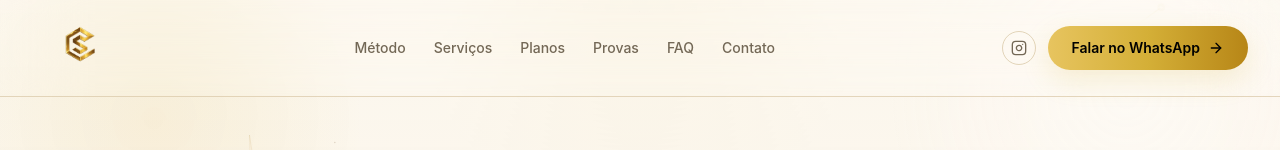
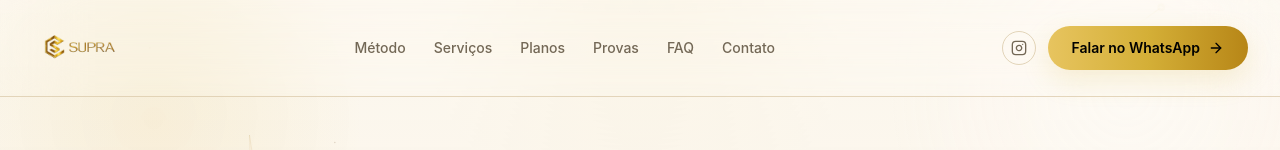
Before and after one commit to vinimsantanna/supra, a Next.js app: page / in a window 1280 px wide. Shown: the top 150 px of the page. Built offline with nearby package versions, Linux system fonts and the light colour scheme.

Commit message:
Update logo and add favicon

```diff
--- a/app/layout.tsx
+++ b/app/layout.tsx
@@ -3,7 +3,12 @@ import './globals.css';
 
 export const metadata: Metadata = {
   title: 'SUPRA | Marketing para Médicos e Clínicas',
-  description: 'SUPRA — Marketing estratégico para médicos, clínicas e negócios da saúde. Estratégia, execução e performance com foco em crescimento real.'
+  description: 'SUPRA — Marketing estratégico para médicos, clínicas e negócios da saúde. Estratégia, execução e performance com foco em crescimento real.',
+  icons: {
+    icon: '/favicon.png',
+    shortcut: '/favicon.png',
+    apple: '/favicon.png',
+  },
 };
 
 export default function RootLayout({ children }: Readonly<{ children: React.ReactNode }>) {
--- a/app/page.tsx
+++ b/app/page.tsx
@@ -42,7 +42,7 @@ import {
 const WHATSAPP_URL =
   'https://api.whatsapp.com/send/?phone=5573988548309&text=Quero%20multiplicar%20meu%20faturamento!';
 const INSTAGRAM_URL = 'https://instagram.com/supra.midia';
-const LOGO_URL = '/assets/brand/supra-logo.webp';
+const LOGO_URL = '/assets/brand/supra-logo-full.webp';
 const FOUNDER_VINI_URL = '/assets/founders/vinicius.webp';
 const FOUNDER_EVE_URL = '/assets/founders/evellin.webp';
 
@@ -286,9 +286,9 @@ function Header() {
 
   return (
     <header className="fixed inset-x-0 top-0 z-50 border-b border-[#d9c7a6]/70 bg-[#fbf7ef]/72 backdrop-blur-2xl">
-      <Container className="flex h-20 items-center justify-between lg:h-24">
-        <a href="#top" className="inline-flex items-center">
-          <img src={LOGO_URL} alt="Supra" className="h-[72px] w-auto lg:h-24" />
+      <Container className="relative flex h-20 items-center justify-end lg:h-24 lg:justify-between">
+        <a href="#top" className="absolute left-1/2 inline-flex -translate-x-1/2 items-center lg:static lg:translate-x-0">
+          <img src={LOGO_URL} alt="Supra" className="h-[72px] w-auto max-w-[220px] lg:h-24 lg:max-w-[360px]" />
         </a>
         <nav className="hidden items-center gap-7 lg:flex">
           {links.map(([label, href]) => (
```
Also changed, not shown: public/assets/brand/supra-logo-full.webp (added), public/favicon.png (added).
